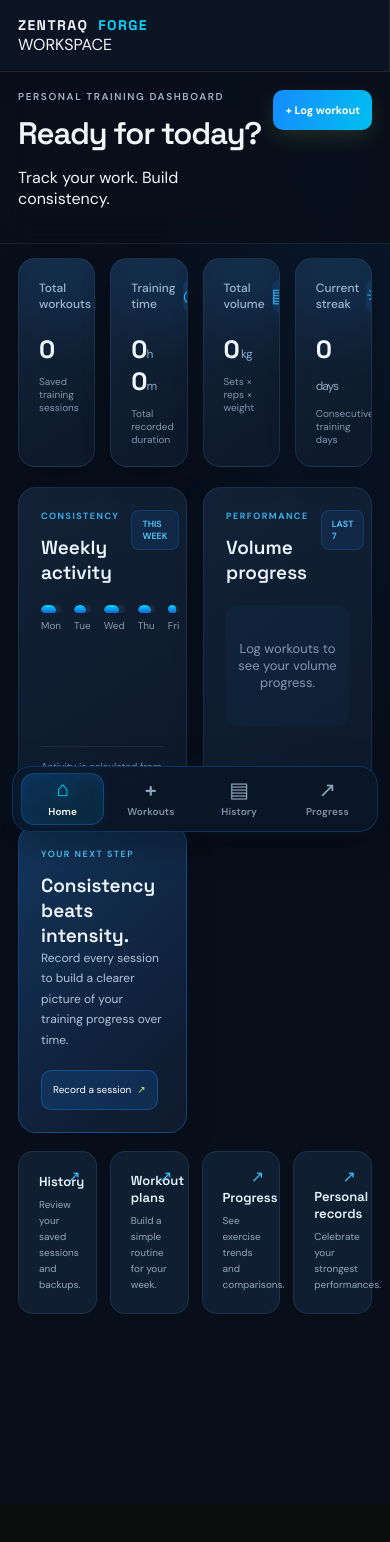
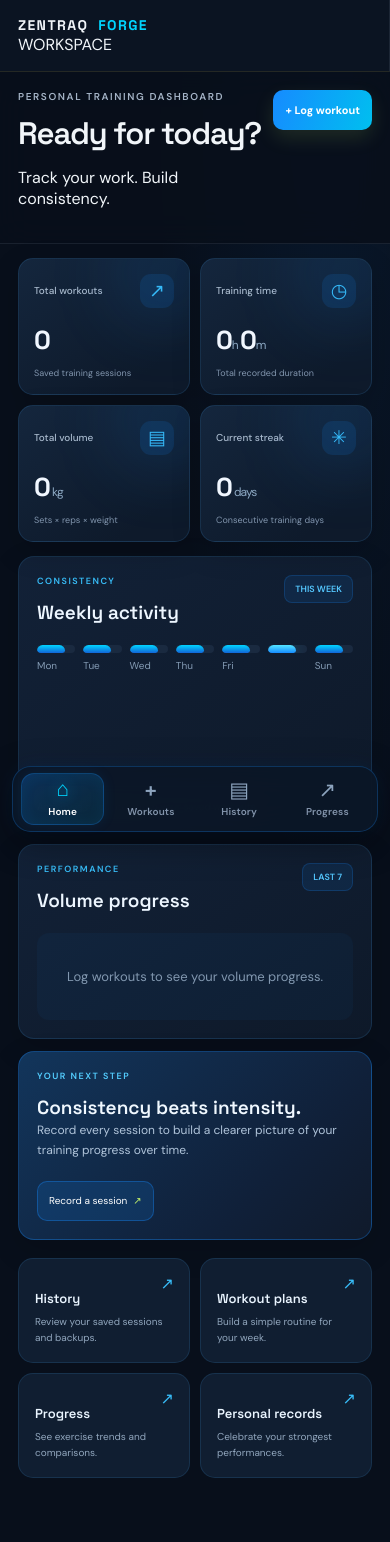
Before and after one commit to dnsh-git/ZenTraq-Forge, a React (Vite) app: page / in a window 390 px wide. Shown: the top 1542 px of the page. Before the commit the page ends 1504 px from the top, so only its background shows below. Built offline with nearby package versions, Linux system fonts and the light colour scheme.

Commit message:
prepare for mobile responsive

```diff
--- a/src/App.css
+++ b/src/App.css
@@ -3616,3 +3616,81 @@ textarea::placeholder {
 .workspace-card-arrow {
   color: #38BDF8;
 }
+
+/* =========================================
+   LEVEL 4.4 — DASHBOARD RESPONSIVENESS
+========================================= */
+
+@media (max-width: 900px) {
+  .stats-grid {
+    grid-template-columns: repeat(2, minmax(0, 1fr));
+  }
+
+  .workspace-grid {
+    grid-template-columns: repeat(2, minmax(0, 1fr));
+  }
+}
+
+@media (max-width: 600px) {
+  .stats-grid {
+    gap: 10px;
+    margin-bottom: 13px;
+  }
+
+  .stats-grid .stat-card {
+    min-height: 125px;
+    padding: 15px;
+    border-radius: 15px;
+  }
+
+  .stats-grid .stat-number {
+    font-size: 26px;
+    margin-top: 15px;
+  }
+
+  .stats-grid .stat-top {
+    font-size: 10px;
+  }
+
+  .stats-grid .stat-foot {
+    font-size: 9px;
+  }
+
+  .content-grid {
+    grid-template-columns: minmax(0, 1fr);
+    gap: 12px;
+  }
+
+  .content-grid .panel {
+    padding: 18px;
+    border-radius: 16px;
+  }
+
+  .activity-chart {
+    gap: 8px;
+  }
+
+  .workspace-grid {
+    grid-template-columns: repeat(2, minmax(0, 1fr));
+    gap: 10px;
+  }
+
+  .workspace-card {
+    padding: 16px;
+    min-height: 105px;
+  }
+}
+
+@media (max-width: 360px) {
+  .stats-grid .stat-card {
+    padding: 12px;
+  }
+
+  .stats-grid .stat-number {
+    font-size: 23px;
+  }
+
+  .workspace-card {
+    padding: 13px;
+  }
+}
```
